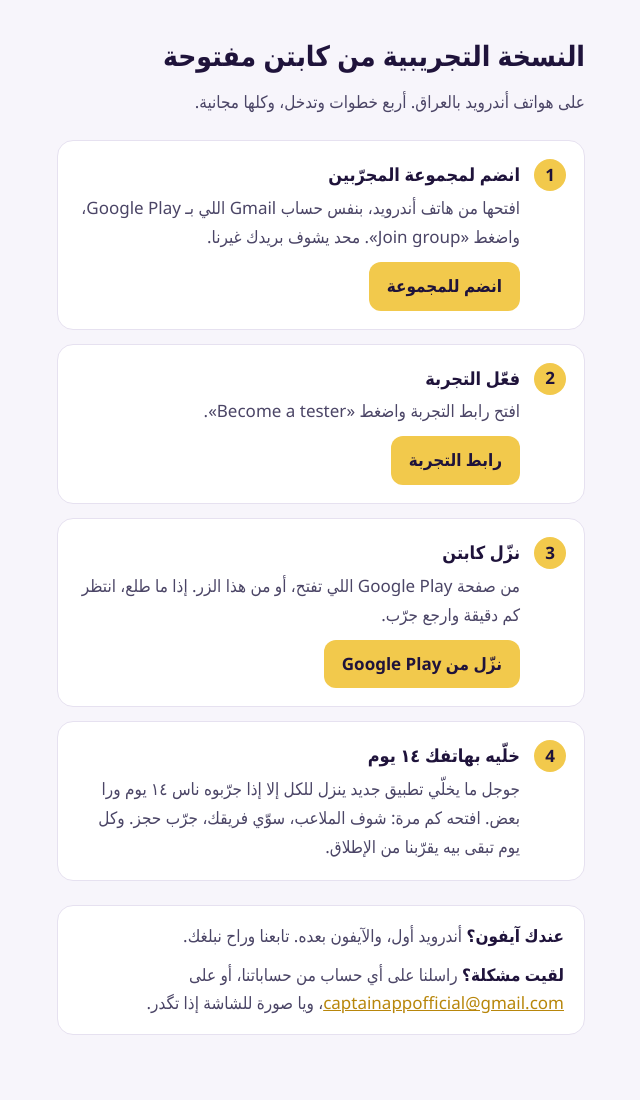
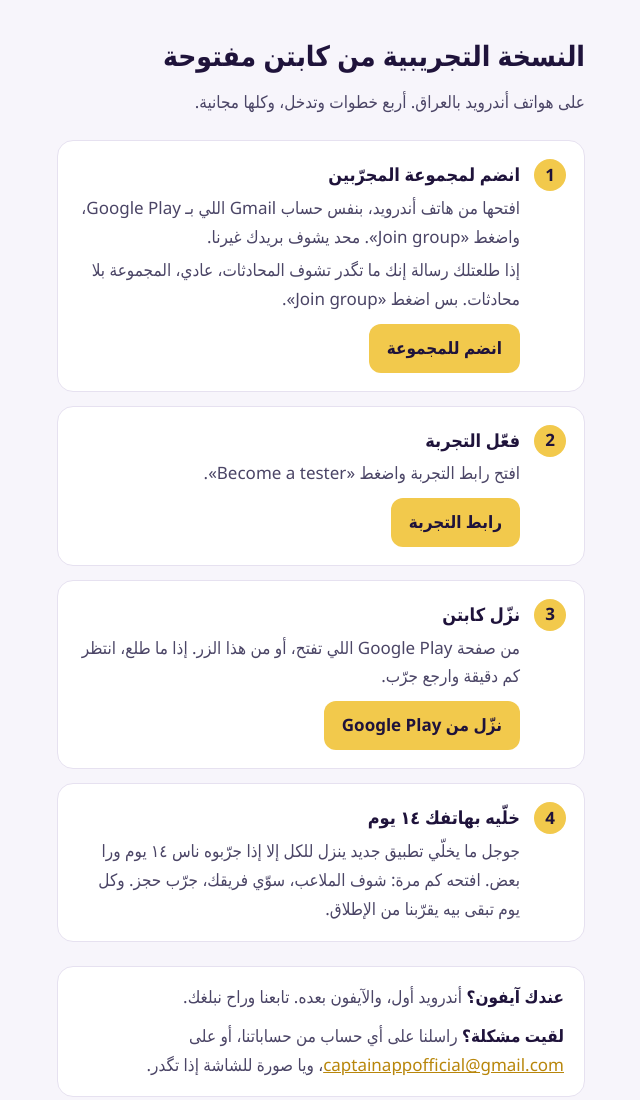
Before and after one commit to itsm0000/captain-legal, a plain HTML site: page join/index.html in a window 1280 px wide. Shown: the whole page, without its empty margins (319-959 px from the left). Drawn offline with Linux system fonts and the light colour scheme.

Commit message:
join: the 'can't view conversations' message is expected

```diff
--- a/join/index.html
+++ b/join/index.html
@@ -36,6 +36,7 @@
     <li>
       <strong>انضم لمجموعة المجرّبين</strong>
       <p>افتحها من هاتف أندرويد، بنفس حساب Gmail اللي بـ Google Play، واضغط «<span lang="en">Join group</span>». محد يشوف بريدك غيرنا.</p>
+      <p>إذا طلعتلك رسالة إنك ما تگدر تشوف المحادثات، عادي، المجموعة بلا محادثات. بس اضغط «<span lang="en">Join group</span>».</p>
       <a class="btn" href="https://groups.google.com/g/captain-testers">انضم للمجموعة</a>
     </li>
     <li>
```
